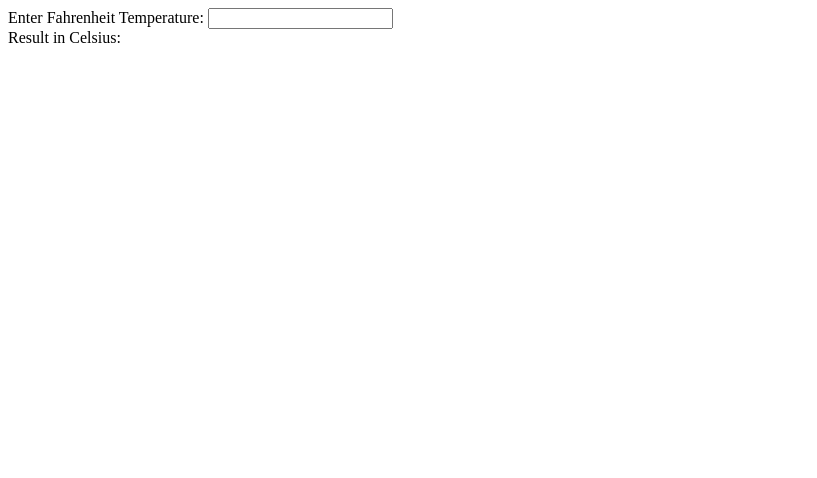
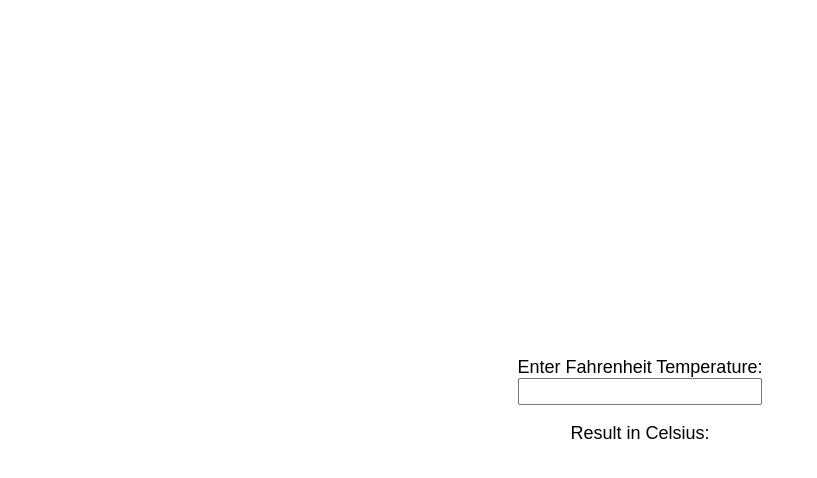
Before and after one commit to vzbel/fahrenheit-to-celsius-converter, a plain HTML site: page index.html in a window 1280 px wide. Shown: the whole page, without its empty margins (0-817 px from the left). Drawn offline with Linux system fonts and the light colour scheme.

Commit message:
Link stylesheet

```diff
--- a/index.html
+++ b/index.html
@@ -3,14 +3,17 @@
   <head>
     <meta charset="UTF-8" />
     <meta name="viewport" content="width=device-width, initial-scale=1.0" />
+    <link rel="stylesheet" href="./styles.css" />
     <title>Fahrenheit To Celsius Converter</title>
   </head>
   <body>
-    <form>
+    <form class="fahrenheit-container">
       <label>Enter Fahrenheit Temperature:</label>
       <input class="fahrenheit-input" />
     </form>
-    <label>Result in Celsius:</label>
-    <output class="celsius-output"></output>
+    <div class="output-container">
+      <label>Result in Celsius:</label>
+      <output class="celsius-output"></output>
+    </div>
   </body>
 </html>
```
